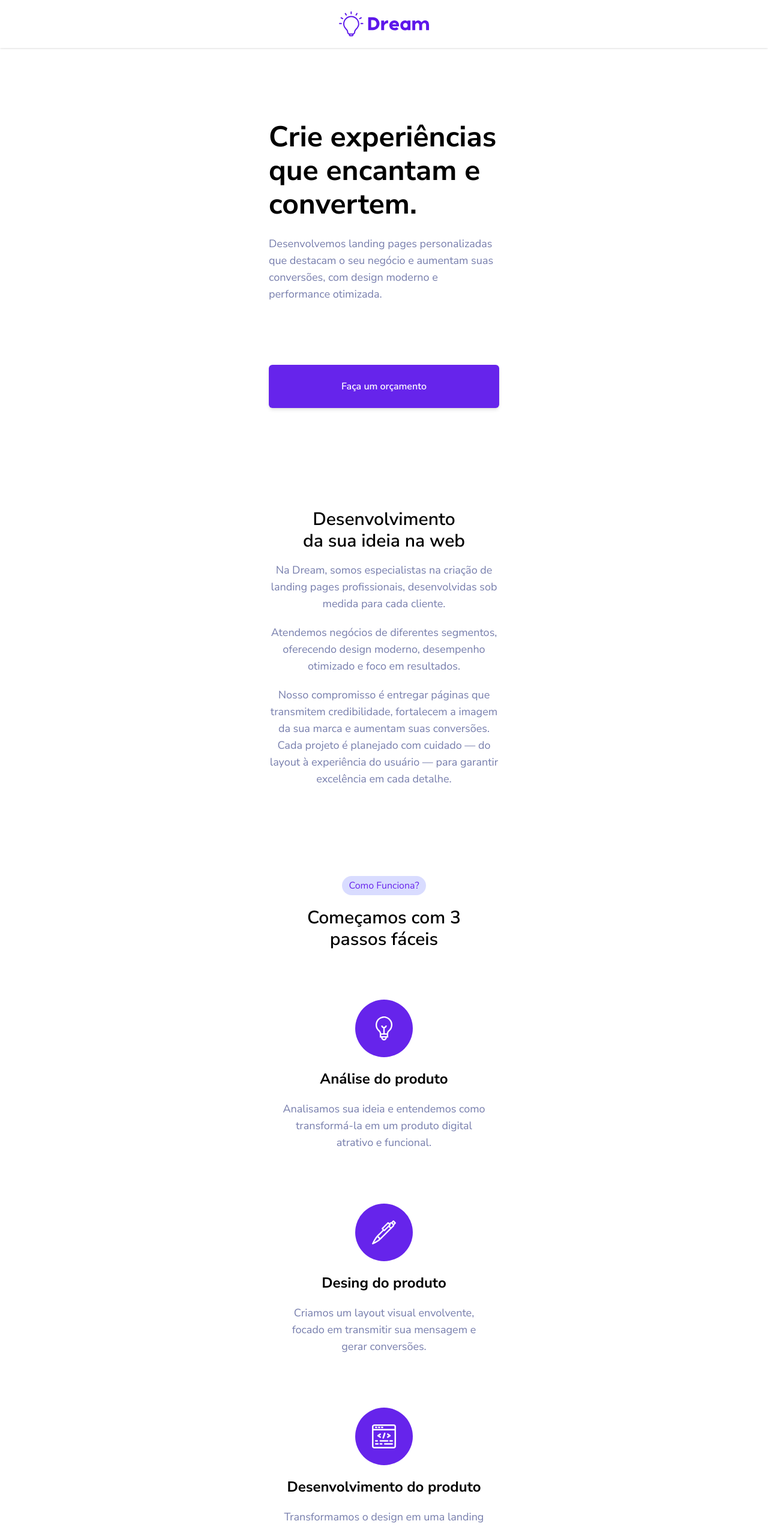
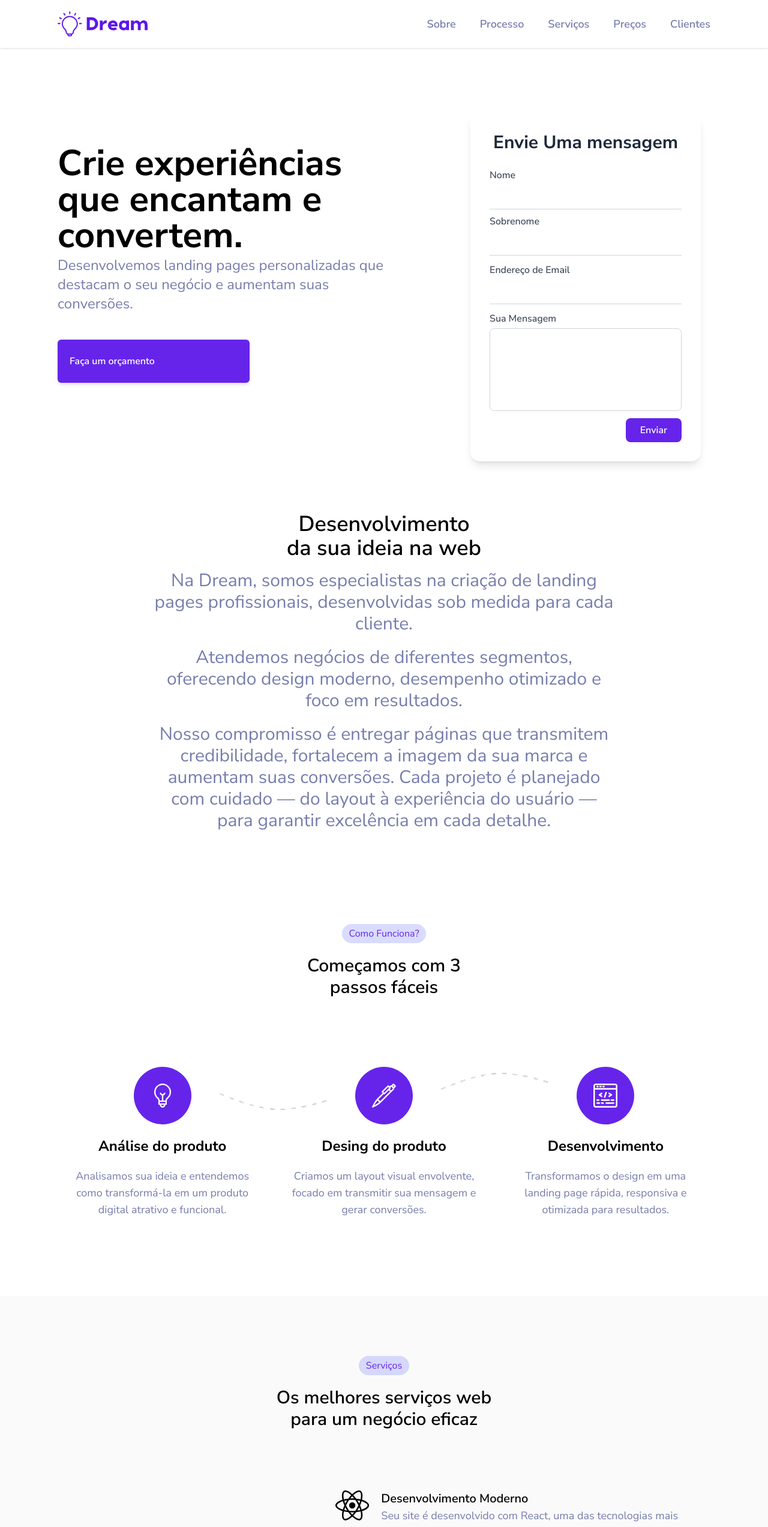
Before and after one commit to GustavoORl/portifolio, a React (Vite) app: page / in a window 1280 px wide. Shown: the top 2545 px of the page at 60% size. Built offline with nearby package versions, Linux system fonts and the light colour scheme.

Commit message:
Responsividade

```diff
--- a/src/App.jsx
+++ b/src/App.jsx
@@ -22,7 +22,9 @@ function App() {
       <ServicesSection></ServicesSection>
       <PriceSection></PriceSection>
       <FeedbackSection></FeedbackSection>
+      <div className="lg:hidden">
       <SectionContact></SectionContact>
+      </div>
       <Footer></Footer>
 
     </div>
--- a/src/components/AboutSection.jsx
+++ b/src/components/AboutSection.jsx
@@ -3,10 +3,10 @@ import React from "react";
 function AboutSection(){
 
     return(
-        <section className=" h-[70vh] flex justify-center items-center">
-            <div className="flex flex-col w-sm gap-4">
-                <h1 className="text-3xl text-center font-semibold"><span className="block">Desenvolvimento</span>da sua ideia na web</h1>
-            <div className="flex flex-col gap-5 text-center text-lg text-secundary">
+        <section className=" h-[80vh] flex justify-center items-center px-4 lg:px-0">
+            <div className="flex flex-col w-lg gap-4 max-w-[1200px] lg:w-2xl xl:w-3xl 2xl:w-3xl">
+                <h1 className="text-3xl text-center font-semibold xl:text-4xl"><span className="block">Desenvolvimento</span>da sua ideia na web</h1>
+            <div className="flex flex-col gap-5 text-center text-lg text-secundary lg:text-xl xl:text-3xl">
                 <p>Na Dream, somos especialistas na criação de landing pages profissionais, desenvolvidas sob medida para cada cliente.</p>
                 <p>Atendemos negócios de diferentes segmentos, oferecendo design moderno, desempenho otimizado e foco em resultados.</p>
                 <p>Nosso compromisso é entregar páginas que transmitem credibilidade, fortalecem a imagem da sua marca e aumentam suas conversões.
--- a/src/components/Footer.jsx
+++ b/src/components/Footer.jsx
@@ -4,13 +4,13 @@ import LogoFooter from "../assets/LogoFooter";
 function Footer(){
 
     return(
-        <footer className="bg-[#6624EB] flex flex-col items-center gap-7 ">
+        <footer className="bg-[#6624EB] flex flex-col items-center gap-7 px-4">
             <div className="flex items-center pt-7">
-            <LogoFooter width={100}></LogoFooter>
+            <LogoFooter width={100} className="sm:w-[150px]"></LogoFooter>
             </div>
-            <hr className="w-90 border-white"></hr>
+            <hr className="w-lg max-w-[1200px] border-white lg:w-4xl"></hr>
             <div className="pb-7 text-white">
-                <p className="">
+                <p className="text-xs sm-mob:text-base">
                     2025 © Dream. Todos os direitos reservados.
 
                 </p>
--- a/src/components/Header.jsx
+++ b/src/components/Header.jsx
@@ -4,10 +4,17 @@ import LogoHeader from "../assets/LogoHeader.jsx"
 function Header(){
 
     return(
-        <header className="relative h-[10vh]">
-            <div className="bg-white w-screen h-[10vh] z-99 shadow-sm fixed">
-            <nav className="h-full flex justify-center items-center">
+        <header className="h-[10vh]">
+            <div className="bg-white w-screen h-[10vh] shadow-sm fixed flex justify-center z-50">
+            <nav className="h-full flex justify-center items-center lg:justify-between lg:w-4xl xl:w-[85%] max-w-[1200px]">
                 <span><LogoHeader></LogoHeader></span>
+<ul className="hidden lg:flex lg:gap-10">
+                    <li><a href="#AboutSection" className="hover:text-[#6624EB] font-semibold text-[#767dac] text-lg">Sobre</a></li>
+                    <li><a href="#WorkSection" className="hover:text-[#6624EB] font-semibold text-[#767dac] text-lg">Processo</a></li>
+                    <li><a href="#ServicesSection" className="hover:text-[#6624EB] font-semibold text-[#767dac] text-lg">Serviços</a></li>
+                    <li><a href="#PriceSection" className="hover:text-[#6624EB] font-semibold text-[#767dac] text-lg">Preços</a></li>
+                    <li><a href="#FeedbackSection" className="hover:text-[#6624EB] font-semibold text-[#767dac] text-lg">Clientes</a></li>
+                </ul>
             </nav>
             </div>
         </header>
--- a/src/components/HeroSection.jsx
+++ b/src/components/HeroSection.jsx
@@ -1,5 +1,6 @@
 import React from "react";
 import { sendEvent } from "../utils/analytics";
+import SectionContact from "./SectionContact"
 
 function HeroSection() {
 
@@ -14,16 +15,35 @@ function HeroSection() {
 
 
     return (
-        <section className="flex justify-center h-[90vh] ">
-            <div className="h-full flex justify-center items-center w-sm">
+        <section className="flex justify-center items-center px-4 h-[90vh] lg:px-0 ">
+            <div className="w-lg max-w-[1200px] lg:w-4xl lg:h-[80%] lg:flex lg:justify-between lg:items-center xl:w-[85%] xl:h-[70%]">
+                <div className="flex flex-col gap-6 lg:gap-0 lg:h-[80%] lg:justify-evenly lg:w-sm xl:w-xl">
+                    <h1 className="text-4xl/12 text-start font-bold sm-mob:text-5xl/14 xl:text-6xl">Crie experiências que encantam e convertem.</h1>
+                    <p className="text-secundary text-lg md:text-xl xl:text-2xl">Desenvolvemos landing pages personalizadas que destacam o seu negócio e aumentam suas conversões.</p>
+                    <button onClick={handleClick} className="bg-[#6624EB] text-white py-4 rounded-md mt-20 shadow-md font-semibold sm-mob:py-6 lg:w-80 lg:mt-10 xl:text-start xl:px-5 2xl:py-6 2xl:text-xl">Faça um orçamento</button>
+                </div>
+
+
+
+                <div className="hidden lg:flex justify-center lg:h-full">
+                    <SectionContact></SectionContact>
+                </div>
+            </div>
+
+        </section>
+
+    )
+}
+
+export default HeroSection;
+
+
+{/* <section className="flex justify-center h-[90vh]">
+            <div className="h-full flex justify-center items-center w-xs">
                 <div className="flex flex-col gap-6">
                     <h1 className="text-5xl/14 text-start font-bold ">Crie experiências que encantam e convertem.</h1>
                     <p className="text-secundary text-lg">Desenvolvemos landing pages personalizadas que destacam o seu negócio e aumentam suas conversões, com design moderno e performance otimizada.</p>
                     <button onClick={handleClick} className="bg-[#6624EB] text-white px-8 py-6 rounded-md mt-20 shadow-md font-semibold">Faça um orçamento</button>
                 </div>
             </div>
-        </section>
-    )
-}
-
-export default HeroSection;
+        </section> */}
--- a/src/components/SectionContact.jsx
+++ b/src/components/SectionContact.jsx
@@ -30,7 +30,7 @@ function SectionContact() {
         alert("Mensagem enviada e e-mail cadastrado com sucesso!");
         setFormData({ name: "", lastname: "", email: "", comments: "" });
 
-    try{
+    try {
         // 1️⃣ Enviar para FormSubmit (email)
         await fetch("https://formsubmit.co/d5c5abcbf0c8500556703c8d37b44349", {
             method: "POST",
@@ -66,20 +66,20 @@ function SectionContact() {
 
 
     return (
-        <section className="h-screen flex justify-center pt-[100px] bg-[#Fafafa]">
-            <div className="w-sm flex flex-col items-center gap-5">
-                <h6 className="bg-[#4353ff33] text-[#6624EB] px-3 py-1 rounded-2xl">Tem uma ideia?</h6>
+        <section className="h-screen flex justify-center pt-[100px] bg-[#Fafafa] lg:pt-0 lg:bg-white px-4">
+            <div className="w-lg max-w-[1200px] flex flex-col items-center gap-5 lg:w-sm 2xl:w-md">
+                <h6 className="bg-[#4353ff33] text-[#6624EB] px-3 py-1 rounded-2xl lg:hidden">Tem uma ideia?</h6>
 
-                <div className="w-full max-w-2xl mx-auto p-6 bg-white shadow-lg rounded-2xl">
-                    <h5 className="text-2xl font-semibold text-gray-800 mb-6">Envie Uma mensagem</h5>
+                <div className="w-full max-w-2xl mx-auto p-6 bg-white shadow-lg rounded-2xl xl:p-8">
+                    <h5 className="text-2xl font-semibold text-gray-800 mb-6 lg:text-3xl lg:font-bold xl:text-center">Envie Uma mensagem</h5>
 
                     <form
                         onSubmit={handleSubmit}
-                        className="space-y-6 w-full"
+                        className="space-y-6 w-full lg:space-y-3 2xl:space-y-6"
                     >
-                        <div className="grid grid-cols-1 md:grid-cols-2 gap-6">
+                        <div className="grid grid-cols-1 gap-6 lg:gap-2">
                             <div className="flex flex-col">
-                                <label htmlFor="name" className="text-sm font-medium text-gray-700 mb-1">
+                                <label htmlFor="name" className="text-sm font-medium text-gray-700 mb-1 xl:text-base 2xl:text-lg">
                                     Nome
                                 </label>
                                 <input
@@ -89,12 +89,12 @@ function SectionContact() {
                                     onChange={handleChange}
                                     type="text"
                                     required
-                                    className="border border-gray-300 rounded-lg px-4 py-2 focus:ring-2 focus:ring-[#6624EB] focus:outline-none"
+                                    className="border border-gray-300 rounded-lg px-4 py-2 focus:ring-2 focus:ring-[#6624EB] focus:outline-none lg:border-b lg:border-x-0 lg:border-t-0 lg:rounded-none lg:focus:ring-0 lg:focus:border-b-[#6624EB]"
                                 />
                             </div>
 
                             <div className="flex flex-col">
-                                <label htmlFor="lastname" className="text-sm font-medium text-gray-700 mb-1">
+                                <label htmlFor="lastname" className="text-sm font-medium text-gray-700 mb-1 xl:text-base 2xl:text-lg">
                                     Sobrenome
                                 </label>
                                 <input
@@ -104,13 +104,13 @@ function SectionContact() {
                                     onChange={handleChange}
                                     type="text"
                                     required
-                                    className="border border-gray-300 rounded-lg px-4 py-2 focus:ring-2 focus:ring-[#6624EB] focus:outline-none"
+                                    className="border border-gray-300 rounded-lg px-4 py-2 focus:ring-2 focus:ring-[#6624EB] focus:outline-none lg:border-b lg:border-x-0 lg:border-t-0 lg:rounded-none lg:focus:ring-0 lg:focus:border-b-[#6624EB]"
                                 />
                             </div>
                         </div>
 
                         <div className="flex flex-col">
-                            <label htmlFor="email" className="text-sm font-medium text-gray-700 mb-1">
+                            <label htmlFor="email" className="text-sm font-medium text-gray-700 mb-1 xl:text-base 2xl:text-lg">
                                 Endereço de Email
                             </label>
                             <input
@@ -120,12 +120,12 @@ function SectionContact() {
                                 onChange={handleChange}
                                 type="email"
                                 required
-                                className="border border-gray-300 rounded-lg px-4 py-2 focus:ring-2 focus:ring-[#6624EB] focus:outline-none"
+                                className="border border-gray-300 rounded-lg px-4 py-2 focus:ring-2 focus:ring-[#6624EB] focus:outline-none lg:border-b lg:border-x-0 lg:border-t-0 lg:rounded-none lg:focus:ring-0 lg:focus:border-b-[#6624EB]"
                             />
                         </div>
 
                         <div className="flex flex-col">
-                            <label htmlFor="comments" className="text-sm font-medium text-gray-700 mb-1">
+                            <label htmlFor="comments" className="text-sm font-medium text-gray-700 mb-1 xl:text-base 2xl:text-lg">
                                 Sua Mensagem
                             </label>
                             <textarea
@@ -135,7 +135,7 @@ function SectionContact() {
                                 onChange={handleChange}
                                 rows="5"
                                 required
-                                className="border border-gray-300 rounded-lg px-4 py-2 focus:ring-2 focus:ring-[#6624EB] focus:outline-none resize-none"
+                                className="border border-gray-300 rounded-lg px-4 py-2 focus:ring-2 focus:ring-[#6624EB] focus:outline-none resize-none "
                             ></textarea>
                         </div>
 
--- a/src/components/ServicesSection.jsx
+++ b/src/components/ServicesSection.jsx
@@ -9,19 +9,25 @@ import LogoGoogleAnalytics from "../assets/LogoGoogleAnalytics";
 function ServicesSection() {
 
     return (
-        <section className=" flex justify-center pt-[100px] bg-[#fafafa]">
-            <div className="w-[90%] flex flex-col items-center gap-5">
+        <section className=" flex justify-center pt-[100px] px-4 bg-[#fafafa] lg:px-0">
+            <div className="w-lg max-w-[1200px] flex flex-col items-center gap-5 lg:w-4xl xl:w-[85%]">
+                <div className="flex flex-col items-center gap-5 lg:mb-20">
                 <h6 className="bg-[#4353ff33] text-[#6624EB] px-3 py-1 rounded-2xl">Serviços</h6>
                 <h1 className="text-center text-3xl font-semibold"><span className="block">Os melhores serviços web</span> para um negócio eficaz</h1>
+                </div>
+
+                <div className="lg:flex lg:w-full lg:items-center">
+                <div className="flex-2/5">
                 <img src={Imagem} width={500} className="pb-5"></img>
-
+                </div>
+                <div className="flex-3/5 flex flex-col">
                 <div className="flex pl-7 pb-5 gap-5">
                     <div>
                     <LogoReact></LogoReact>
                     </div>
                     <div className="flex flex-col">
                         <h3 className="text-xl font-semibold">Desenvolvimento Moderno</h3>
-                        <p className="text-secundary">Seu site é desenvolvido com React, uma das tecnologias mais modernas do mercado.
+                        <p className="text-secundary lg:text-lg">Seu site é desenvolvido com React, uma das tecnologias mais modernas do mercado.
                             Isso garante velocidade, estabilidade e uma experiência fluida em qualquer dispositivo.</p>
                     </div>
                 </div>
@@ -32,7 +38,7 @@ function ServicesSection() {
                     </div>
                     <div className="flex flex-col">
                         <h3 className="text-xl font-semibold">Hospedagem de Alto Desempenho</h3>
-                        <p className="text-secundary">Hospedamos seu site na Vercel, plataforma reconhecida pela rapidez e confiabilidade.
+                        <p className="text-secundary lg:text-lg">Hospedamos seu site na Vercel, plataforma reconhecida pela rapidez e confiabilidade.
                             Com ela, sua landing page fica sempre online e carregando em segundos.</p>
                     </div>
                 </div>
@@ -43,7 +49,7 @@ function ServicesSection() {
                     </div>
                     <div className="flex flex-col">
                         <h3 className="text-xl font-semibold">Estratégia de E-mail Marketing</h3>
-                        <p className="text-secundary">Integramos o Mailchimp para gerenciar campanhas de e-mail e captar leads de forma automática.
+                        <p className="text-secundary lg:text-lg">Integramos o Mailchimp para gerenciar campanhas de e-mail e captar leads de forma automática.
                             Assim, você mantém um relacionamento constante com seus clientes.</p>
                     </div>
                 </div>
@@ -54,9 +60,11 @@ function ServicesSection() {
                     </div>
                     <div className="flex flex-col">
                         <h3 className="text-xl font-semibold">Monitoramento Inteligente</h3>
-                        <p className="text-secundary">Usamos Google Analytics para acompanhar o desempenho da sua página.
+                        <p className="text-secundary lg:text-lg">Usamos Google Analytics para acompanhar o desempenho da sua página.
                             Você tem insights reais sobre acessos, comportamento e resultados do seu público.</p>
                     </div>
+                </div>
+                </div>
                 </div>
             </div>
         </section>
--- a/src/components/WorkSection.jsx
+++ b/src/components/WorkSection.jsx
@@ -2,17 +2,22 @@ import React from "react";
 import Lampada from "../assets/Lampada.jsx"
 import Pincel from "../assets/Pincel.jsx"
 import Desenvolvedor from "../assets/Desenvolvedor.jsx"
+import Arrow from "../assets/arrow-1.png"
+import Flecha from "../assets/arrow-2.png"
 
 function WorkSection() {
 
     return (
-        <section className="flex justify-center bg-white pt-[100px]">
-            <div className="w-sm">
-                <div className="flex flex-col items-center gap-5">
+        <section className="flex justify-center bg-white pt-[100px] px-4 lg:px-0 lg:h-[90vh]">
+            <div className="w-lg max-w-[1200px] lg:w-4xl xl:w-[85%]">
+
+                    <div className="flex flex-col items-center gap-5 mb-7 lg:mb-20">
                     <h6 className="bg-[#4353ff33] text-[#6624EB] px-3 py-1 rounded-2xl">Como Funciona?</h6>
                     <h1 className="text-3xl font-semibold text-center"><span className="block">Começamos com 3</span> passos fáceis</h1>
+                    </div>
 
-                    <div className="w-sm h-[40vh] flex justify-center mt-7">
+                    <div className="flex flex-col items-center gap-5 lg:flex-row lg:justify-evenly">
+                    <div className="h-[40vh] flex-1 flex justify-center mt-7 lg:mt-0 lg:relative">
                         <div className="w-[90%] flex flex-col justify-center items-center gap-5">
                             <div className="bg-[#6624EB] p-7 rounded-full flex justify-center items-center">
                                 <Lampada></Lampada>
@@ -20,9 +25,12 @@ function WorkSection() {
                             <h3 className="font-bold text-2xl">Análise do produto</h3>
                             <p className="text-center text-lg text-secundary">Analisamos sua ideia e entendemos como transformá-la em um produto digital atrativo e funcional.</p>
                         </div>
+                        <div className="hidden lg:block">
+                            <img src={Arrow} className="absolute left-[77%] top-[77px] w-[180px]"></img>
+                        </div>
                     </div>
 
-                    <div className="w-sm h-[40vh] flex justify-center">
+                    <div className="h-[40vh] flex-1 flex justify-center lg:relative">
                         <div className="w-[90%] flex flex-col justify-center items-center gap-5">
                             <div className="bg-[#6624EB] p-7 rounded-full flex justify-center items-center">
                                 <Pincel></Pincel>
@@ -30,15 +38,18 @@ function WorkSection() {
                             <h3 className="font-bold text-2xl">Desing do produto</h3>
                             <p className="text-center text-lg text-secundary">Criamos um layout visual envolvente, focado em transmitir sua mensagem e gerar conversões.</p>
                         </div>
+                        <div className="hidden lg:block">
+                            <img src={Flecha} className="absolute left-[77%] top-[44px] w-[180px]"></img>
+                        </div>
                     </div>
 
-                    <div className="w-sm h-[40vh] flex justify-center">
+                    <div className="h-[40vh] flex-1 flex justify-center">
                         <div className="w-[90%] flex flex-col justify-center items-center gap-5">
                             <div className="bg-[#6624EB] p-7 rounded-full flex justify-center items-center">
                                 <Desenvolvedor></Desenvolvedor>
                             </div>
-                            <h3 className="font-bold text-2xl">Desenvolvimento do produto</h3>
-                            <p className="text-center text-lg text-secundary ">Transformamos o design em uma landing page rápida, responsiva e otimizada para resultados e conversão de leads.</p>
+                            <h3 className="font-bold text-2xl text-center">Desenvolvimento</h3>
+                            <p className="text-center text-lg text-secundary ">Transformamos o design em uma landing page rápida, responsiva e otimizada para resultados.</p>
                         </div>
                     </div>
                 </div>
--- a/src/index.css
+++ b/src/index.css
@@ -16,3 +16,9 @@
 @utility text-secundary{
   color: #767dac;
 }
+
+@theme default{
+
+  --breakpoint-sm-mob: 26.5625rem;
+
+}
```
Also changed, not shown: src/components/FeedbackSection.jsx (+10 -6 lines), src/components/PriceSection.jsx (+9 -8 lines), src/assets/arrow-1.png (added), src/assets/arrow-2.png (added).
